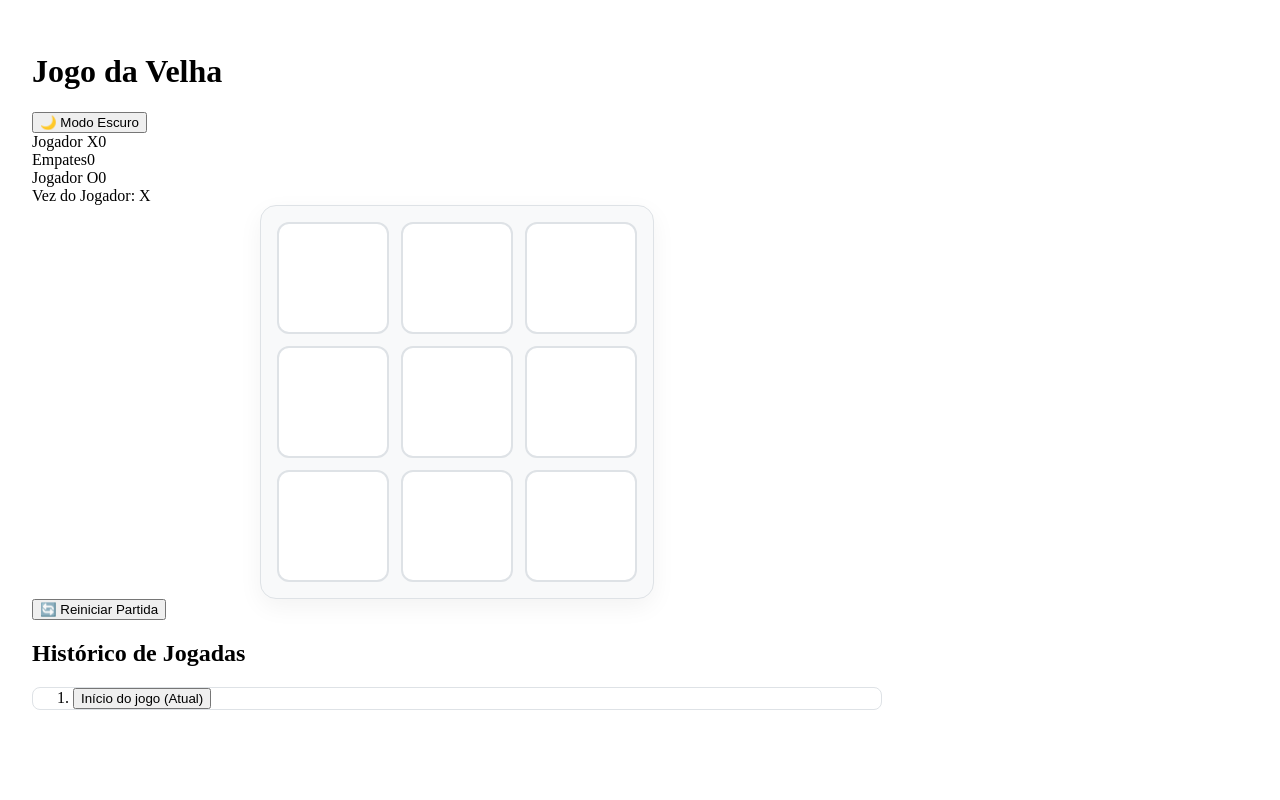
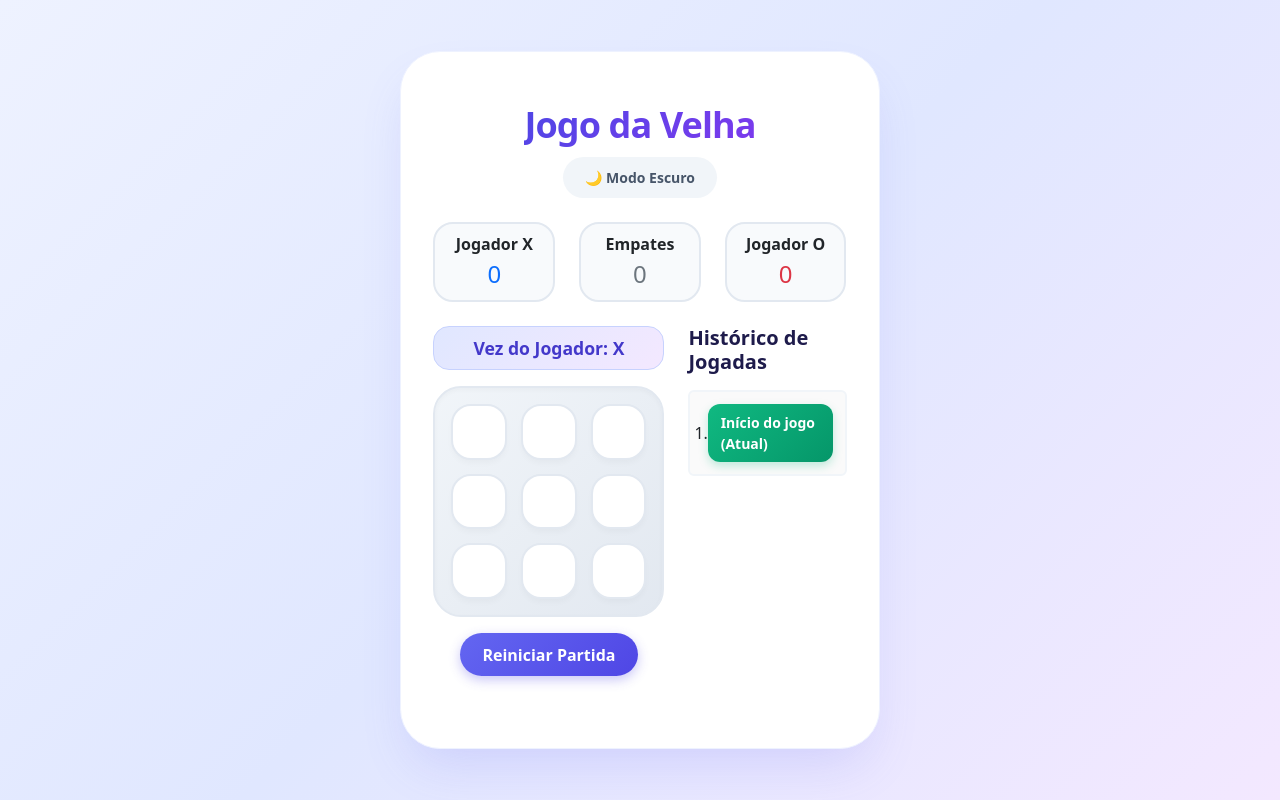
Before and after one commit to nicole-rcosta/jogo_da_velha, a React (Vite) app: page / in a window 1280 px wide. Built offline with nearby package versions, Linux system fonts and the light colour scheme.

Commit message:
Iniciando o css e transferindo para documentação

```diff
--- a/src/App.jsx
+++ b/src/App.jsx
@@ -1,5 +1,6 @@
 import React from 'react';
 import Game from './components/Game/Game.jsx';
+
 
 export default function App() {
   return <Game />;
--- /dev/null
+++ b/src/app.css
@@ -0,0 +1,16 @@
+/* Fundo roxo pastel para a página inteira */
+body {
+  margin: 0;
+  min-height: 100vh;
+  background: linear-gradient(135deg, #eef2ff 0%, #e0e7ff 50%, #f3e8ff 100%);
+  background-attachment: fixed;
+  display: flex;
+  align-items: center;
+  justify-content: center;
+  transition: background-color 0.3s ease;
+}
+
+/* Ajuste do fundo no Modo Escuro */
+[data-bs-theme='dark'] body {
+  background: linear-gradient(135deg, #090d16 0%, #0f172a 50%, #1e1b4b 100%);
+}
--- a/src/components/Board/Board.jsx
+++ b/src/components/Board/Board.jsx
@@ -1,4 +1,4 @@
-
+import React from 'react';
 import Square from '../Square/Square.jsx';
 import styles from './Board.module.css';
 
--- a/src/components/Board/Board.module.css
+++ b/src/components/Board/Board.module.css
@@ -1,13 +1,25 @@
-/* Container da grade 3x3 do tabuleiro [RF01] */
 .boardGrid {
   display: grid;
   grid-template-columns: repeat(3, 1fr);
-  gap: 12px;
-  max-width: 360px;
+  gap: 14px;
+  max-width: 380px;
   margin: 0 auto;
   padding: 16px;
-  background-color: var(--bs-secondary-bg, #f8f9fa);
-  border: 1px solid var(--bs-border-color, #dee2e6);
-  border-radius: 16px;
-  box-shadow: 0 8px 24px rgba(0, 0, 0, 0.05);
+  background: linear-gradient(135deg, #f1f5f9 0%, #e2e8f0 100%);
+  border-radius: 1.75rem;
+  box-shadow: inset 0 2px 4px rgba(0, 0, 0, 0.03);
+  border: 2px solid #e2e8f0;
 }
+
+[data-bs-theme='dark'] .boardGrid {
+  background: linear-gradient(135deg, #1e293b 0%, #0f172a 100%);
+  border-color: #334155;
+}
+
+@media (max-width: 576px) {
+  .boardGrid {
+    max-width: 310px;
+    gap: 10px;
+    padding: 12px;
+  }
+}
--- a/src/components/Game/Game.jsx
+++ b/src/components/Game/Game.jsx
@@ -106,14 +106,16 @@ export default function Game() {
   }
 
   return (
-    <div className={`${styles.gameContainer} container my-4`}>
+    <div className={`${styles.gameContainer} my-4`}>
       {/* Botão Dark/Light Mode [RF12] */}
-      <div className="d-flex justify-content-between align-items-center mb-4">
-        <h1 className="h3 m-0">Jogo da Velha</h1>
-        <button className="btn btn-outline-secondary btn-sm" onClick={alternarTema}>
-          {modoEscuro ? '☀️ Modo Claro' : '🌙 Modo Escuro'}
-        </button>
-      </div>
+    {/* Cabeçalho centralizado sem sobreposição */}
+    <div className="d-flex flex-column align-items-center mb-4">
+      <h1 className={styles.tituloPrincipal}>Jogo da Velha</h1>
+      <button className="btn btn-outline-secondary btn-sm mt-2" onClick={alternarTema}>
+        {modoEscuro ? '☀️ Modo Claro' : '🌙 Modo Escuro'}
+      </button>
+
+    </div>
 
       {/* Placar da Sessão [RF09] com Bootstrap Grid [RF10] */}
       <div className="row text-center mb-4">
@@ -150,7 +152,7 @@ export default function Game() {
             jogoFinalizado={jogoFinalizado}
           />
           <button className="btn btn-primary mt-3" onClick={reiniciarPartida}>
-            🔄 Reiniciar Partida
+            Reiniciar Partida
           </button>
         </div>
 
--- a/src/components/Game/Game.module.css
+++ b/src/components/Game/Game.module.css
@@ -1,17 +1,165 @@
-/* Wrapper principal da aplicação [RF10] */
+/* Container principal com fundo levemente colorido */
+/* Container principal ajustado para ocupar a tela inteira */
 .gameContainer {
-  max-width: 850px;
-  background-color: var(--bs-body-bg);
-  color: var(--bs-body-color);
-  border-radius: 16px;
-  padding: 24px;
-  transition: background-color 0.3s ease, color 0.3s ease;
+  width: 100% !important;
+  max-width: 1100px !important;
+  margin: 0 auto !important;
+  padding: 3rem 2rem;
+  border-radius: 2.5rem;
+  background: #ffffff;
+  box-shadow: 0 25px 50px -12px rgba(99, 102, 241, 0.18);
+  border: 1px solid #eef2ff;
+  font-family: system-ui, -apple-system, BlinkMacSystemFont, 'Segoe UI', Roboto, sans-serif;
+  box-sizing: border-box;
+}
+/* Título e Botão de Tema */
+.gameContainer h1,
+.gameContainer h2 {
+  color: #1e1b4b;
+  font-weight: 800;
 }
 
-/* Scroll para a lista do histórico de viagem no tempo [RF07] */
+/* Botão de Alternar Tema e Botão de Reiniciar */
+.gameContainer :global(.btn-outline-secondary),
+.gameContainer :global(.btn-primary) {
+  border-radius: 9999px;
+  padding: 0.6rem 1.4rem;
+  font-weight: 700;
+  border: none;
+  transition: all 0.2s cubic-bezier(0.4, 0, 0.2, 1);
+}
+
+.gameContainer :global(.btn-outline-secondary) {
+  background-color: #f1f5f9;
+  color: #475569;
+}
+
+.gameContainer :global(.btn-outline-secondary:hover) {
+  background-color: #e2e8f0;
+  color: #1e293b;
+  transform: translateY(-2px);
+}
+
+.gameContainer :global(.btn-primary) {
+  background: linear-gradient(135deg, #6366f1 0%, #4f46e5 100%);
+  color: #ffffff;
+  box-shadow: 0 4px 12px rgba(79, 70, 229, 0.3);
+}
+
+.gameContainer :global(.btn-primary:hover) {
+  background: linear-gradient(135deg, #4f46e5 0%, #4338ca 100%);
+  transform: translateY(-2px);
+  box-shadow: 0 8px 16px rgba(79, 70, 229, 0.4);
+}
+
+/* Redefinição dos Cards do Placar */
+.gameContainer :global(.bg-body-tertiary) {
+  background-color: #f8fafc !important;
+  border: 2px solid #e2e8f0 !important;
+  border-radius: 1.25rem !important;
+  transition: all 0.2s ease;
+}
+
+.gameContainer :global(.bg-body-tertiary:hover) {
+  border-color: #c7d2fe !important;
+  transform: translateY(-3px);
+}
+
+/* Redefinição da Caixa de Status (Alerta da Vez do Jogador) */
+.gameContainer :global(.alert-info) {
+  background: linear-gradient(135deg, #e0e7ff 0%, #eea2a2 0%, #e0e7ff 0%, #f3e8ff 100%) !important;
+  border: 1px solid #c7d2fe !important;
+  color: #4338ca !important;
+  border-radius: 1rem !important;
+  font-size: 1.1rem;
+}
+
+/* Histórico de Jogadas */
 .listaHistorico {
-  max-height: 320px;
+  max-height: 340px;
   overflow-y: auto;
-  border-radius: 8px;
-  border: 1px solid var(--bs-border-color, #dee2e6);
+  border-radius: 1.25rem;
+  border: 2px solid #f1f5f9;
+  padding: 8px;
+  background-color: #fafafa;
 }
+
+.listaHistorico :global(.list-group-item) {
+  border: none;
+  background: transparent;
+}
+
+/* Botões dentro do histórico */
+.listaHistorico :global(.btn-success) {
+  background: linear-gradient(135deg, #10b981, #059669) !important;
+  border: none !important;
+  border-radius: 0.75rem !important;
+  padding: 0.5rem 0.8rem;
+  box-shadow: 0 4px 10px rgba(16, 185, 129, 0.25);
+}
+
+.listaHistorico :global(.btn-link) {
+  color: #64748b;
+  border-radius: 0.75rem;
+  padding: 0.5rem 0.8rem;
+}
+
+.listaHistorico :global(.btn-link:hover) {
+  background-color: #e2e8f0;
+  color: #1e293b;
+}
+
+/* Suporte ao Modo Escuro */
+[data-bs-theme='dark'] .gameContainer {
+  background: #0f172a;
+  border-color: #1e293b;
+  box-shadow: 0 20px 40px -15px rgba(0, 0, 0, 0.7);
+}
+
+[data-bs-theme='dark'] .gameContainer h1,
+[data-bs-theme='dark'] .gameContainer h2 {
+  color: #f8fafc;
+}
+
+[data-bs-theme='dark'] .gameContainer :global(.bg-body-tertiary) {
+  background-color: #1e293b !important;
+  border-color: #334155 !important;
+}
+
+[data-bs-theme='dark'] .gameContainer :global(.alert-info) {
+  background: linear-gradient(135deg, #1e1b4b 0%, #311b92 100%) !important;
+  border-color: #4338ca !important;
+  color: #c7d2fe !important;
+}
+
+[data-bs-theme='dark'] .listaHistorico {
+  background-color: #1e293b;
+  border-color: #334155;
+}
+
+/* Título Principal com Destaque e Gradiente */
+/* Título Principal Ajustado */
+.tituloPrincipal {
+  font-size: 2.25rem;
+  font-weight: 900;
+  letter-spacing: -0.025em;
+  background: linear-gradient(135deg, #4f46e5 0%, #7c3aed 100%);
+  -webkit-background-clip: text;
+  -webkit-text-fill-color: transparent;
+  margin: 0;
+  text-align: center;
+  line-height: 1.2;
+  padding: 0.2rem 0;
+}
+
+[data-bs-theme='dark'] .tituloPrincipal {
+  background: linear-gradient(135deg, #818cf8 0%, #c084fc 100%);
+  -webkit-background-clip: text;
+  -webkit-text-fill-color: transparent;
+}
+
+@media (max-width: 576px) {
+  .tituloPrincipal {
+    font-size: 1.75rem;
+  }
+}
--- a/src/components/Square/Square.jsx
+++ b/src/components/Square/Square.jsx
@@ -1,4 +1,3 @@
-
 import styles from './Square.module.css';
 
 
--- a/src/components/Square/Square.module.css
+++ b/src/components/Square/Square.module.css
@@ -1,51 +1,61 @@
-/* Bloco BEM: Estilo base da célula */
 .square {
+  aspect-ratio: 1 / 1;
   width: 100%;
-  aspect-ratio: 1 / 1; /* Garante proporção perfeitamente quadrada (1:1) */
-  font-size: 2.5rem;
-  font-weight: bold;
-  color: var(--bs-body-color, #212529);
-  background-color: var(--bs-body-bg, #ffffff);
-  border: 2px solid var(--bs-border-color, #dee2e6);
-  border-radius: 12px;
+  font-size: 2.8rem;
+  font-weight: 800;
+  color: #4f46e5;
+  background: #ffffff;
+  border: 2px solid #e2e8f0;
+  border-radius: 1.25rem;
   cursor: pointer;
-  transition: transform 0.15s ease, background-color 0.2s ease, border-color 0.2s ease, box-shadow 0.2s ease;
   display: flex;
   align-items: center;
   justify-content: center;
-  user-select: none;
+  transition: all 0.2s cubic-bezier(0.4, 0, 0.2, 1);
+  box-shadow: 0 4px 6px -1px rgba(0, 0, 0, 0.03);
 }
 
-/* Efeitos interativos para quando o mouse passa por cima */
 .square:hover:not(:disabled) {
-  background-color: var(--bs-tertiary-bg, #f8f9fa);
-  border-color: #0d6efd;
-  transform: translateY(-2px);
-  box-shadow: 0 4px 10px rgba(0, 0, 0, 0.08);
+  background-color: #e0e7ff;
+  border-color: #6366f1;
+  transform: translateY(-3px);
+  box-shadow: 0 8px 15px -3px rgba(99, 102, 241, 0.25);
 }
 
-/* Desativa ponteiro quando desabilitado */
+.square:active:not(:disabled) {
+  transform: translateY(0) scale(0.96);
+}
+
 .square:disabled {
   cursor: not-allowed;
-  opacity: 0.85;
+  opacity: 0.7;
 }
 
-/* Modificador BEM: Estilo da trinca vitoriosa [RF04 / RF11] */
 .square--winning {
-  background-color: #d1e7dd !important;
-  border-color: #198754 !important;
-  color: #0f5132 !important;
-  animation: pulsoVitoria 0.6s ease-in-out infinite alternate;
+  background: linear-gradient(135deg, #10b981, #059669) !important;
+  color: #ffffff !important;
+  border-color: #34d399 !important;
+  animation: winBounce 0.8s infinite alternate cubic-bezier(0.4, 0, 0.6, 1);
 }
 
-/* Animação suave para comemoração dos quadrados campeões [RF11] */
-@keyframes pulsoVitoria {
-  from {
+@keyframes winBounce {
+  0% {
     transform: scale(1);
-    box-shadow: 0 0 5px rgba(25, 135, 84, 0.4);
+    box-shadow: 0 0 0 0 rgba(16, 185, 129, 0.4);
   }
-  to {
-    transform: scale(1.05);
-    box-shadow: 0 0 15px rgba(25, 135, 84, 0.8);
+  100% {
+    transform: scale(1.06);
+    box-shadow: 0 8px 16px 2px rgba(16, 185, 129, 0.4);
   }
 }
+
+[data-bs-theme='dark'] .square {
+  background: #1e293b;
+  border-color: #334155;
+  color: #818cf8;
+}
+
+[data-bs-theme='dark'] .square:hover:not(:disabled) {
+  background: #312e81;
+  border-color: #818cf8;
+}
--- a/src/main.jsx
+++ b/src/main.jsx
@@ -1,6 +1,11 @@
 import { StrictMode } from 'react'
 import { createRoot } from 'react-dom/client'
 import App from './App.jsx'
+import './app.css';
+
+import 'bootstrap/dist/css/bootstrap.min.css';
+import 'bootstrap/dist/js/bootstrap.bundle.min.js';
+
 
 createRoot(document.getElementById('root')).render(
   <StrictMode>
```
